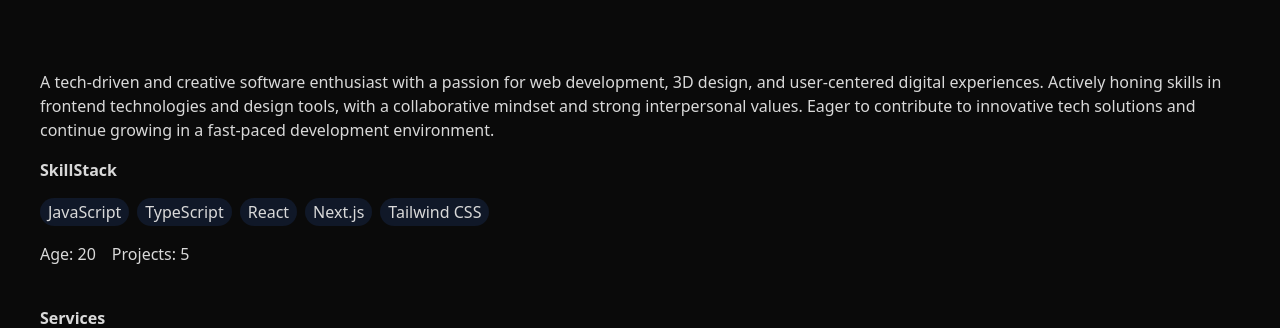
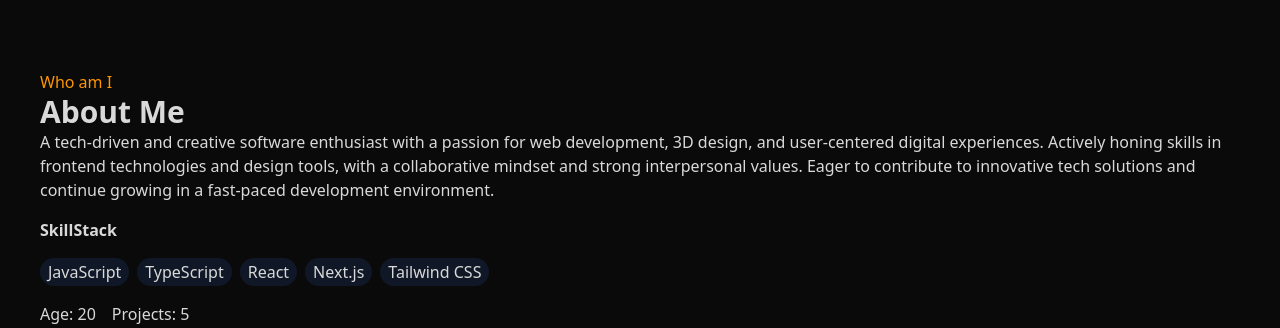
Before and after one commit to anthonywandera/anthonywandera, a React (Vite) app: page / in a window 1280 px wide. Shown: the part 570-898 px from the top of the page. Built offline with nearby package versions, Linux system fonts and the light colour scheme.

Commit message:
added titles

```diff
--- /dev/null
+++ b/src/components/title-1.tsx
@@ -0,0 +1,9 @@
+import Highlighted from "./highlighted";
+
+export default function Title_1({ children }: { children: string }) {
+  return (
+    <h2>
+      <Highlighted>{children}</Highlighted>
+    </h2>
+  );
+}
--- /dev/null
+++ b/src/components/title-2.tsx
@@ -0,0 +1,3 @@
+export default function Title_2({ children }: { children: string }) {
+  return <h2 className="text-3xl font-bold">{children}</h2>;
+}
--- a/src/sections/about.tsx
+++ b/src/sections/about.tsx
@@ -1,10 +1,15 @@
 import Section from "../components/Section";
+import Title_1 from "../components/title-1";
+import Title_2 from "../components/title-2";
 import { profileData, projectsList } from "../data";
 
 export default function About() {
   const { bio, skills, age } = profileData;
   return (
-    <Section id="about" className="flex flex-col gap-4">
+    <Section id="about">
+      <Title_1>Who am I</Title_1>
+      <Title_2>About Me</Title_2>
+      <div className="flex flex-col gap-4">
         <p>{bio}</p>
         <h2 className="font-bold">SkillStack</h2>
         <ul className="flex gap-2 flex-wrap">
@@ -20,6 +25,7 @@ export default function About() {
             <li>Projects: {projectsList.length}</li>
           </ul>
         </div>
+      </div>
     </Section>
   );
 }
```
Lines whose indentation alone changed are shown as unchanged.
